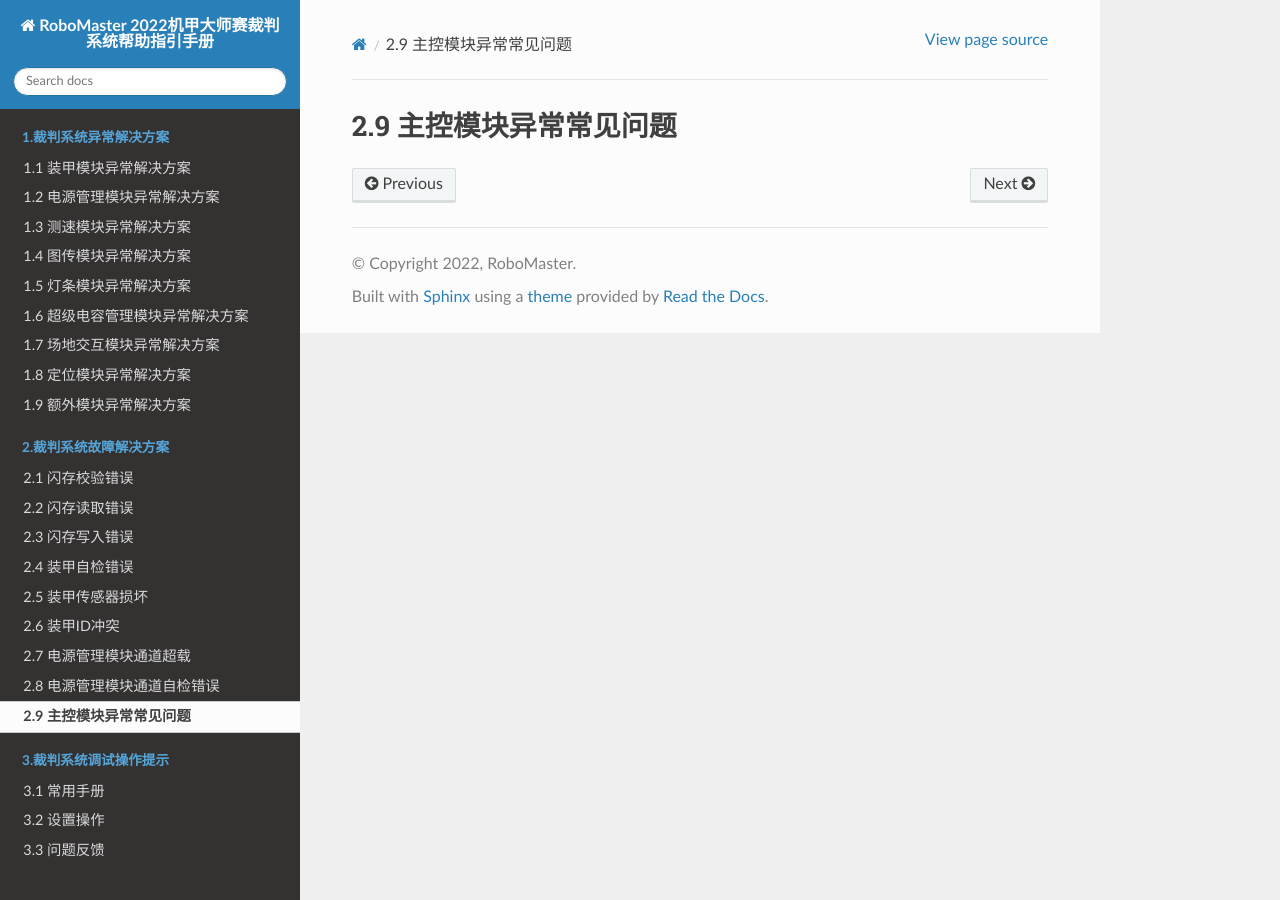
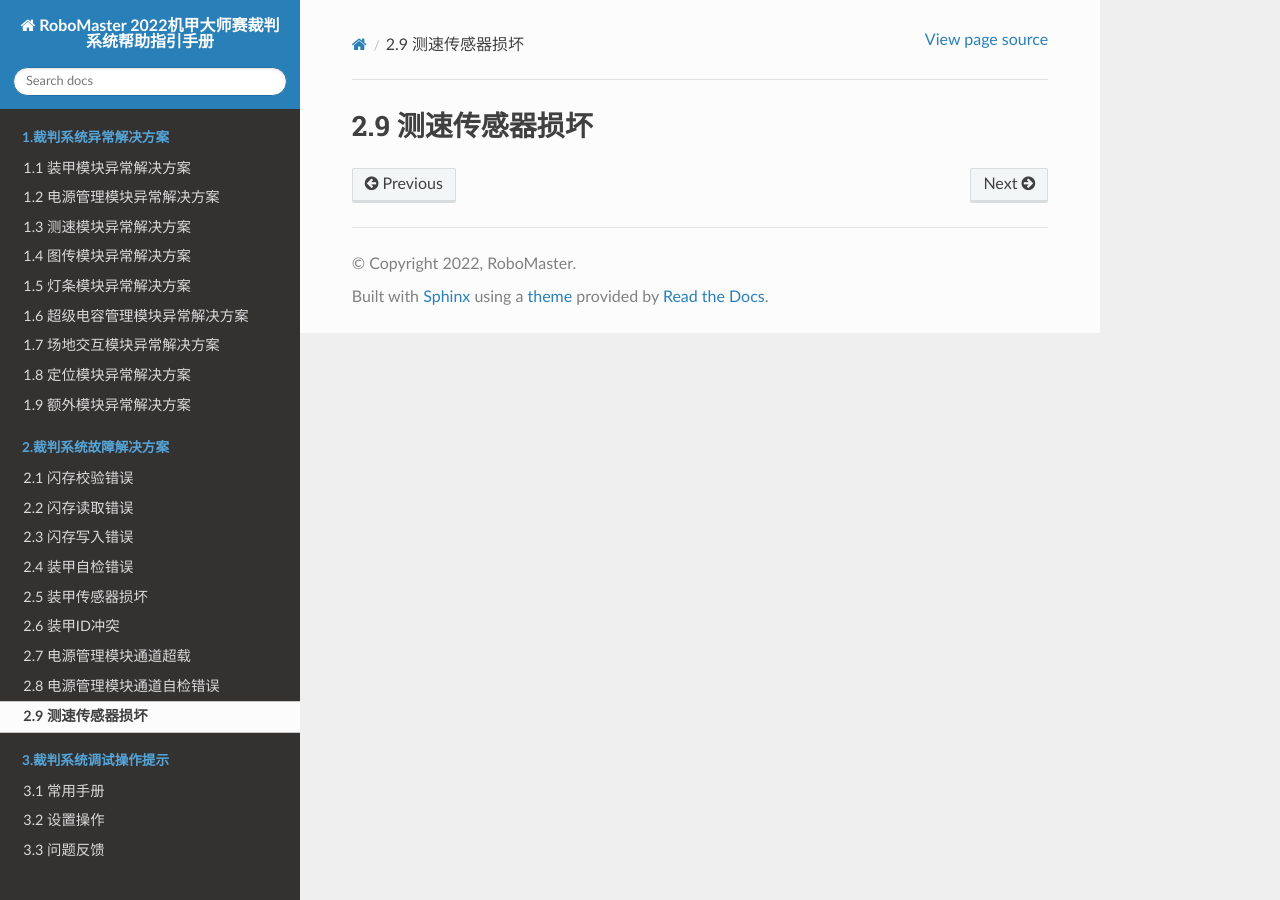
Before and after one commit to RoboMaster/RefereeSystem_Help, a Sphinx documentation site: the page built from docs/ch2/2-9.md, in a window 1280 px wide. Built offline with Sphinx 7.4.7 and the Read the Docs theme 2.0.0, drawn with Linux system fonts in a browser that asks for light colours; pages that are not in the unit, such as notebooks, are missing from menus.

Commit message:
Update 2-9.md

```diff
--- a/docs/ch2/2-9.md
+++ b/docs/ch2/2-9.md
@@ -1 +1 @@
-# 2.9 主控模块异常常见问题
+# 2.9 测速传感器损坏
```
